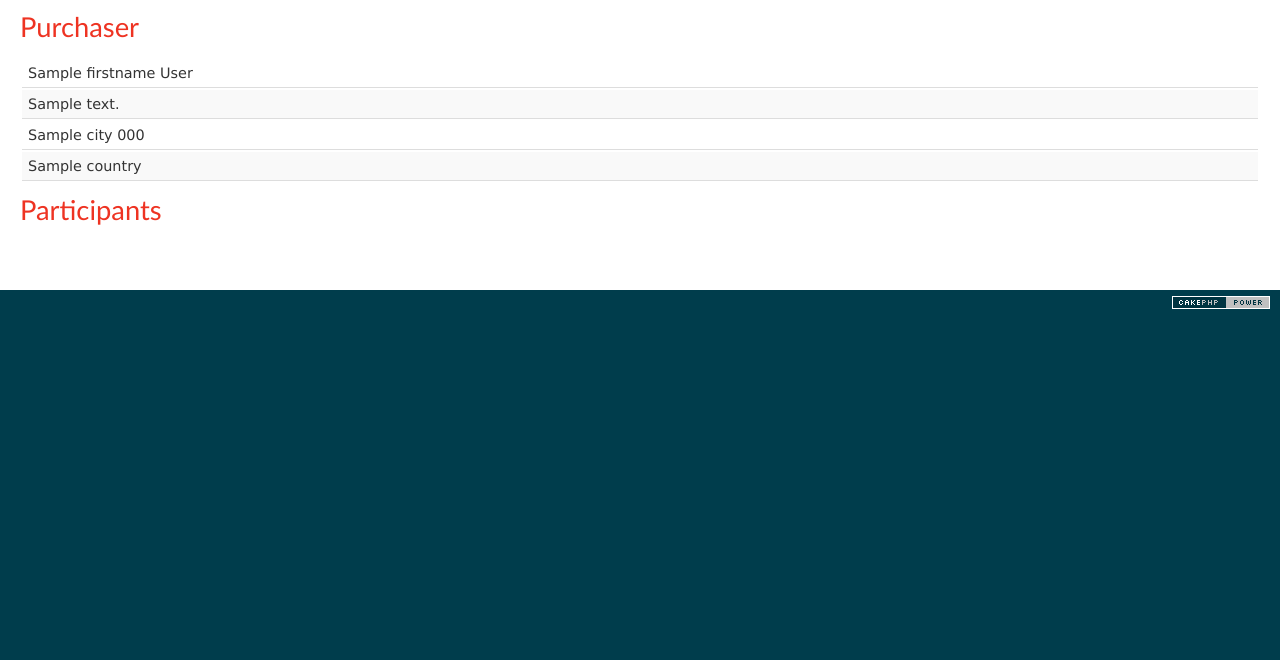
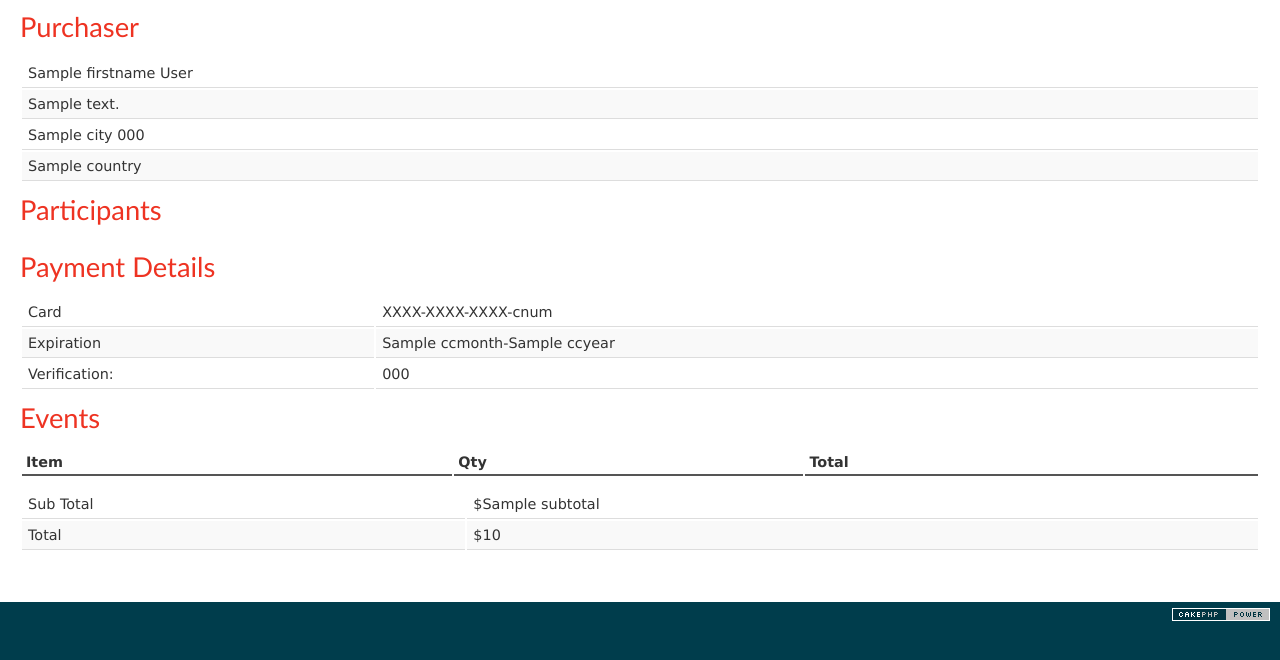
Before and after one commit to ehask71/LeagueLaunchParentSite, a CakePHP app: the page made by app/View/Themed/Evtbaseball1/Event/confirm.ctp in a window 1280 px wide. Shown: the part 47-707 px from the top of the page. Run offline with PHP 8.4 and a stand-in for CakePHP, Linux system fonts and the light colour scheme; the template is opened without the code that fills it: most values are stand-ins (such as "Sample title", 1, 10 or a date in 2020); data that the repository does not hold is empty; some libraries are stand-ins or nearby versions.

Commit message:
Fix declarations

```diff
--- a/app/View/Themed/Evtbaseball1/Event/confirm.ctp
+++ b/app/View/Themed/Evtbaseball1/Event/confirm.ctp
@@ -6,16 +6,16 @@
                 <table class="table-condensed table table-striped">
                     <tbody>
                         <tr>
-                            <td><?= $purchaser['firstname'] . ' ' . $puchaser['lastname']; ?></td>
+                            <td><?= $event['firstname'] . ' ' . $event['lastname']; ?></td>
                         </tr>
                         <tr>
-                            <td><?= $purchaser['address']; ?></td>
+                            <td><?= $event['address']; ?></td>
                         </tr>
                         <tr>
-                            <td><?= $purchaser['city'] . ' ' . $purchaser['zip']; ?></td>
+                            <td><?= $event['city'] . ' ' . $event['zip']; ?></td>
                         </tr>
                         <tr>
-                            <td><?= $purchaser['country']; ?></td>
+                            <td><?= $event['country']; ?></td>
                         </tr>
                     </tbody>
                 </table>
@@ -29,9 +29,9 @@
                 <table class="table-condensed table table-striped">
                     <tbody>
                         <?php
-                        foreach ($participants AS $reg) {
+                        foreach ($event['participants'] AS $reg) {
                             echo '<tr>';
-                            echo '<td>' . $purchaser['firstname'] . ' ' . $puchaser['lastname'] . '</td>';
+                            echo '<td>' . $reg . '</td>';
                             echo '</tr>';
                         }
                         ?>
@@ -41,3 +41,59 @@
         </div>
     </div>
 </div>
+<div class="row">
+    <div class="span6">
+        <h2>Payment Details</h2>
+        <table class="table-condensed table table-striped">
+            <tbody>
+                <tr>
+                    <td>Card</td>
+                    <td>XXXX-XXXX-XXXX-<?= substr($event['ccnum'],-4);?></td>
+                </tr>
+                <tr>
+                    <td>Expiration</td>
+                    <td><?= $event['ccmonth'].'-'.$event['ccyear'];?></td>
+                </tr>
+                <tr>
+                    <td>Verification:</td>
+                    <td><?= $event['cc_code'];?></td>
+                </tr>
+            </tbody>
+        </table>
+    </div>
+    <div class="span6">
+        <h2>Events</h2>
+        <table class="table-condensed table table-striped">
+            <thead>
+                <tr>
+                    <th>Item</th>
+                    <th>Qty</th>
+                    <th>Total</th>
+                </tr>
+            </thead>
+            <tbody>
+                <?php
+                foreach ($cart['OrderItem'] AS $item) {
+                    echo '<tr>';
+                    echo '<td>' . $item['name'] . '</td>';
+                    echo '<td>' . $item['quantity'] . '</td>';
+                    echo '<td>' . $item['subtotal'] . '</td>';
+                    echo '</tr>';
+                }
+                ?>
+            </tbody>
+        </table>
+        <table class="table-condensed table">
+            <tbody>
+            <tr>
+                <td>Sub Total</td>
+                <td>$<?=$cart['Order']['subtotal'];?></td>
+            </tr>
+            <tr>
+                <td>Total</td>
+                <td>$<?=$cart['Order']['total'];?></td>
+            </tr>
+            </tbody>
+        </table>
+    </div>
+</div>
```
